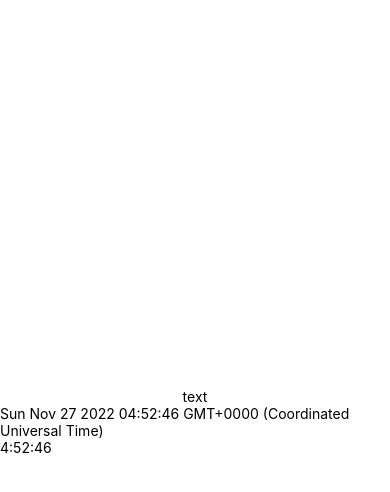
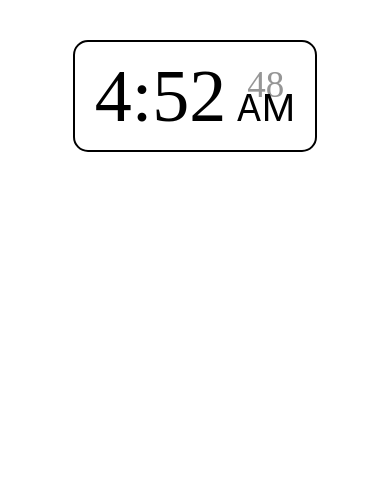
Before and after one commit to NathanCioppa/MyMobileApp, a React Native app: screen / in a window 390 px wide. Shown: the top 492 px of the page. Built offline with nearby package versions, Linux system fonts and the light colour scheme.

Commit message:
clock does clock things
tick tick tick

```diff
--- a/App.js
+++ b/App.js
@@ -1,58 +1,138 @@
 import React, { Component } from 'react';
 import { StatusBar } from 'expo-status-bar';
-import { StyleSheet, Text, View, Button, SafeAreaView, Image, Touch, TouchableOpacity } from 'react-native';
+import { StyleSheet, Text, View, Button, SafeAreaView, Image, Touch, TouchableOpacity, Platform } from 'react-native';
 
-console.log('started')
+//console.log('started')
 
 class App extends Component {
   state = {
     time: {
       date: new Date().toString(),
       hour: new Date().getHours().toString(),
+      amPm: '',
+      military: false,
       min: new Date().getMinutes().toString(),
       sec: new Date().getSeconds().toString()
     }
    }
 
+
   componentDidMount() {
     const time = this.state.time
 
-    setInterval(() => {
+    function getTime() {
       const hour = new Date().getHours()
       const min = new Date().getMinutes()
       const sec = new Date().getSeconds()
 
       time.date = new Date().toString()
-      time.hour = hour > 12 ? (hour-12).toString() : hour === 0 ? (hour+12).toString() : hour.toString()
+      time.hour = time.military ? hour : hour > 12 ? (hour-12).toString() : hour === 0 ? (hour+12).toString() : hour.toString()
       time.min = min < 10 ? '0' + min : min.toString()
       time.sec = sec < 10 ? '0' + sec : sec.toString()
+      time.amPm = time.military ? '--' : hour < 12 ? 'AM' : 'PM'
+    }
+    getTime()
+    this.setState({time})
 
+    setInterval(() => {
+      getTime()
       this.setState({time})
-    }, 1)
+    }, 100)
+  }
+
+  militaryMessage = ''
+
+  handleClockPress = () => {
+    this.state.time.military = this.state.time.military ? false : true
+    this.militaryMessage = this.state.time.military ? 'Showing military time, tap to change' : ''
   }
 
   render() {
     return (
-      <SafeAreaView style={styles.container}>
-      <Text>text</Text>
-      <TouchableOpacity>
-      <Text>{this.state.time.date}</Text>
-      <Text>{this.state.time.hour + ':' + this.state.time.min + ':' + this.state.time.sec}</Text>
+      <View style={styles.container}>
+
+        <TouchableOpacity onPress={this.handleClockPress}>
+
+        <Text style={{top: 25, alignSelf: 'center', paddingLeft: 10, paddingRight: 10}}>{this.militaryMessage}</Text>
+
+          <View style={styles.clock.container}>
+
+            <Text style={[styles.clock, styles.fonts.ssl]}>
+              {this.state.time.hour + ':' + this.state.time.min}
+            </Text>
+
+            <View style={styles.clock.last}>
+
+              <View style={styles.clock.last.text.TOP}>
+                <Text style={[styles.clock.last.text, styles.fonts.ssl, styles.fonts.colors.pale]}>
+                  {this.state.time.sec}
+                </Text>
+              </View>
+
+              <View style={styles.clock.last.text.BOTTOM}>
+                <Text style={[styles.clock.last.text]}>
+                  {this.state.time.amPm}
+                </Text>
+              </View>
+
+            </View>
+
+          </View>
        </TouchableOpacity>
+
        <StatusBar style="auto" />
-    </SafeAreaView>
+
+    </View>
     );
   }
 }
 
 const styles = StyleSheet.create({
+
   container: {
     flex: 1,
     backgroundColor: 'white',
+    paddingTop: 40,
     alignItems: 'center',
-    justifyContent: 'center',
   },
 
+  clock: {
+    fontSize: 74,
+    paddingRight: 10,
+
+    container: {
+      backgroundColor: '',
+      padding: 10,
+      paddingLeft: 20,
+      paddingRight: 20,
+      borderWidth: 2,
+      borderRadius: 15,
+      flexDirection: 'row',
+      alignItems: 'center',
+      justifyContent: 'center'
+    },
+    last: {
+      alignItems: 'center',
+      text: {
+        fontSize: 37,
+        TOP: {
+          top: 11,
+        },
+        BOTTOM: {
+          top: -10
+        }
+      }
+    }
+  },
+  fonts: {
+    mono: {fontFamily: 'monospace'},
+    ssl: {fontFamily: 'sans-serif-light'},
+
+    colors: {
+      red: {color: 'red'},
+      pale: {color: "rgb(150,150,150)"}
+    }
+  }
 });
 
 export default App;
```
Lines whose indentation alone changed are shown as unchanged.
